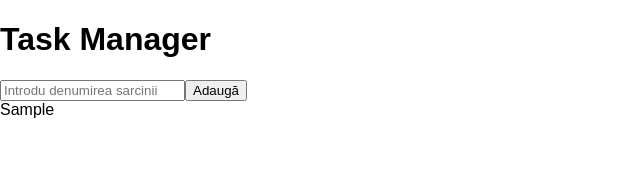
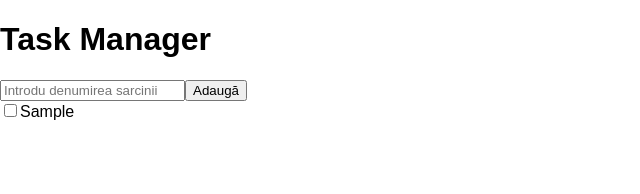
Before and after one commit to EgorTanas/task-manager, a React (Vite) app: page / in a window 1280 px wide. Both pictures are taken after typing "Sample" into the empty fields and a click on the button "Adaugă". Shown: the top 194 px of the page, without its empty margins (0-640 px from the left). Built offline with nearby package versions, Linux system fonts and the light colour scheme.

Commit message:
Add task completion

```diff
--- a/src/App.jsx
+++ b/src/App.jsx
@@ -19,6 +19,16 @@
     setTasks([...tasks, newTask]);
   }
 
+  function toggleTask(id) {
+    setTasks(
+      tasks.map((task) =>
+        task.id === id
+          ? { ...task, completed: !task.completed }
+          : task
+      )
+    );
+  }
+
   return (
     <main>
       <h1>Task Manager</h1>
@@ -30,6 +40,7 @@
           <Task
             key={task.id}
             task={task}
+            onToggle={toggleTask}
           />
         ))}
       </div>
--- a/src/components/Task.jsx
+++ b/src/components/Task.jsx
@@ -1,7 +1,19 @@
-function Task({ task }) {
+function Task({ task, onToggle }) {
   return (
     <div>
-      <span>{task.title}</span>
+      <input
+        type="checkbox"
+        checked={task.completed}
+        onChange={() => onToggle(task.id)}
+      />
+
+      <span
+        style={{
+          textDecoration: task.completed ? "line-through" : "none"
+        }}
+      >
+        {task.title}
+      </span>
     </div>
   );
 }
```
